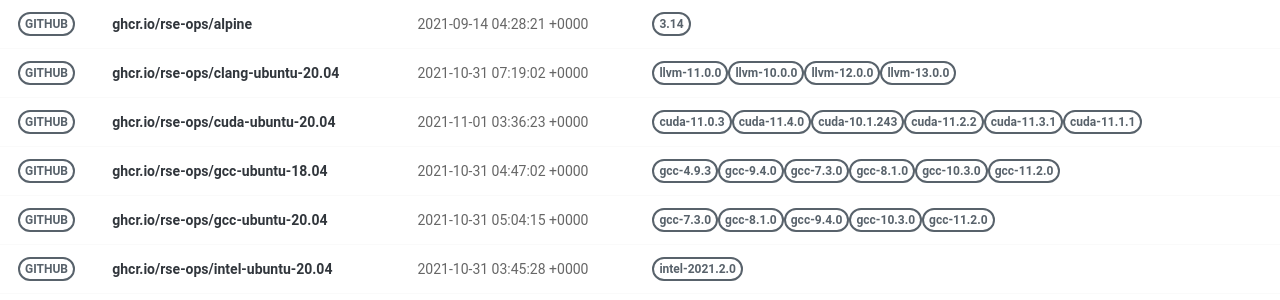
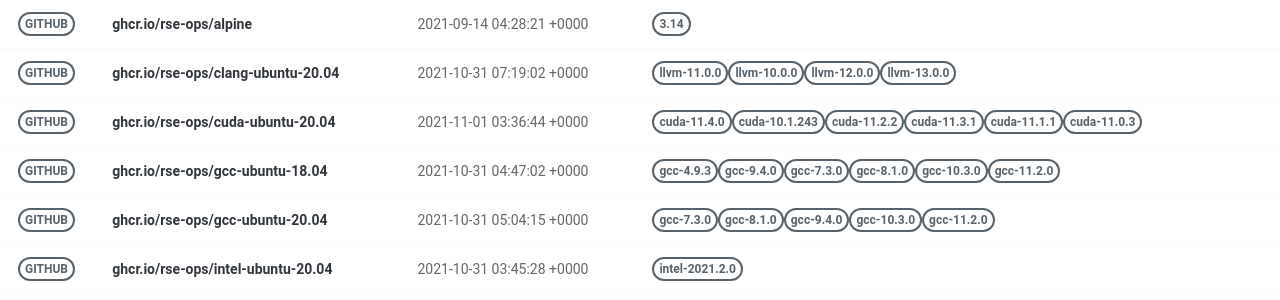
Before and after one commit to rse-ops/docker-images, a Jekyll site: the page built from pages/index.md, in a window 1280 px wide. Shown: the part 130-430 px from the top of the page. Built offline with Jekyll 4.4.1, drawn with Linux system fonts in a browser that asks for light colours; nearby versions of some CDN libraries.

Commit message:
Automated push to update library 2021-11-01

```diff
--- a/_library/ghcr.io-rse-ops-cuda-ubuntu-20.04.md
+++ b/_library/ghcr.io-rse-ops-cuda-ubuntu-20.04.md
@@ -1,14 +1,11 @@
 ---
 layout: container
 name: ghcr.io/rse-ops/cuda-ubuntu-20.04
-updated_at: 2021-11-01 03:36:23.434697
+updated_at: 2021-11-01 03:36:44.469543
 
 
 container_url: https://github.com/orgs/rse-ops/packages/container/package/cuda-ubuntu-20.04
 versions:
- - tag: cuda-11.0.3
-   dockerfile: https://github.com/rse-ops/docker-images/blob/main/ubuntu/cuda/Dockerfile
-   manifest: https://crane.ggcr.dev/manifest/ghcr.io/rse-ops/cuda-ubuntu-20.04:cuda-11.0.3
  - tag: cuda-11.4.0
    dockerfile: https://github.com/rse-ops/docker-images/blob/main/ubuntu/cuda/Dockerfile
    manifest: https://crane.ggcr.dev/manifest/ghcr.io/rse-ops/cuda-ubuntu-20.04:cuda-11.4.0
```
Also changed, not shown: other parts of _library/ghcr.io-rse-ops-cuda-ubuntu-20.04.md (+3 -0 lines).
